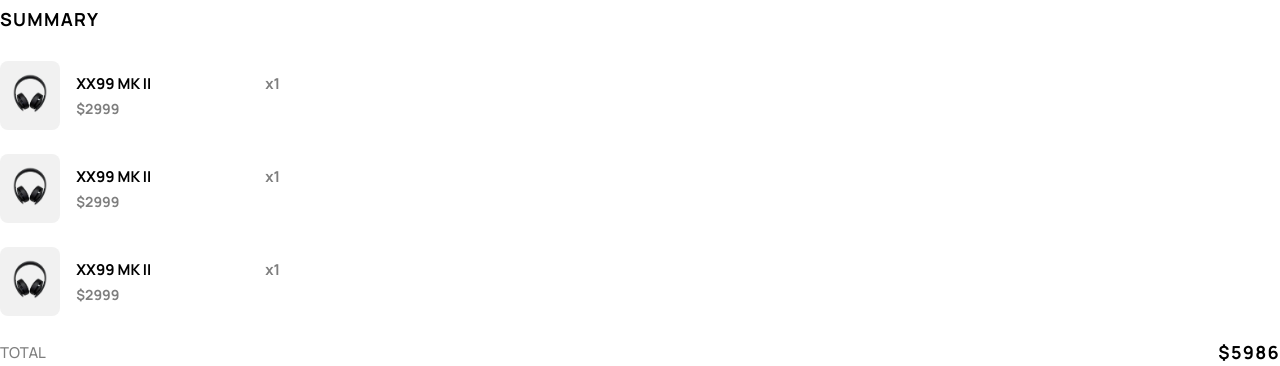
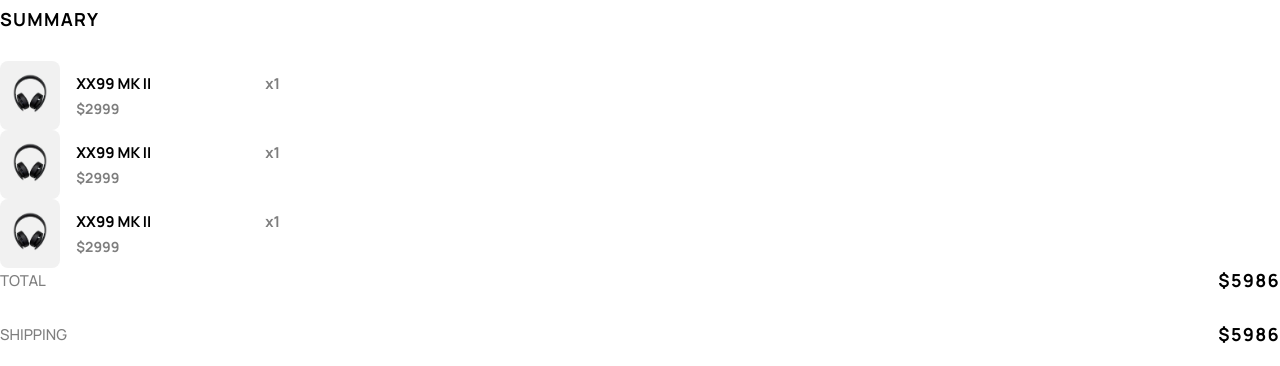
Before and after one commit to deeepak-me/swift, a React app: page /swift/earphones in a window 1280 px wide. Shown: the part 4640-5006 px from the top of the page. Built offline with nearby package versions, Linux system fonts and the light colour scheme; the HTML template or start-up script is replaced by a standard one.

Commit message:
refactor: margin removed

```diff
--- a/src/components/amountcard/AmountCard.jsx
+++ b/src/components/amountcard/AmountCard.jsx
@@ -8,7 +8,7 @@ const Container = styled.div`
   align-items: center;
   /* justify-content: space-between; */
   gap: 16px;
-  margin-bottom: 24px;
+  /* margin-bottom: 24px; */
 `;
 
 const ImageBg = styled.div`
@@ -23,10 +23,10 @@ const Image = styled.img`
   flex-shrink: 0;
 `;
 const ProductGp = styled.span`
-    display: flex;
-    align-items: center;
-    gap: 114px;
-`
+  display: flex;
+  align-items: center;
+  gap: 114px;
+`;
 const ProductName = styled.p`
   color: #000;
   font-size: 15px;
```
